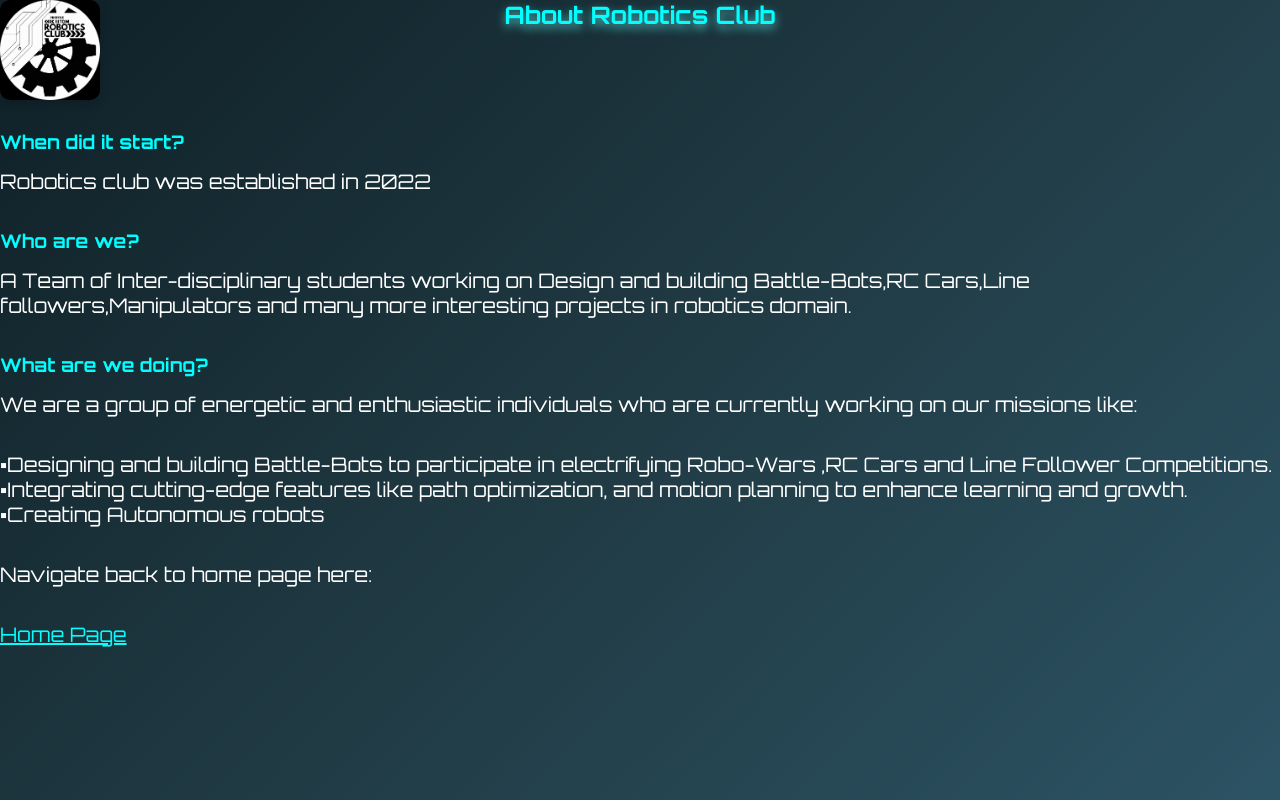
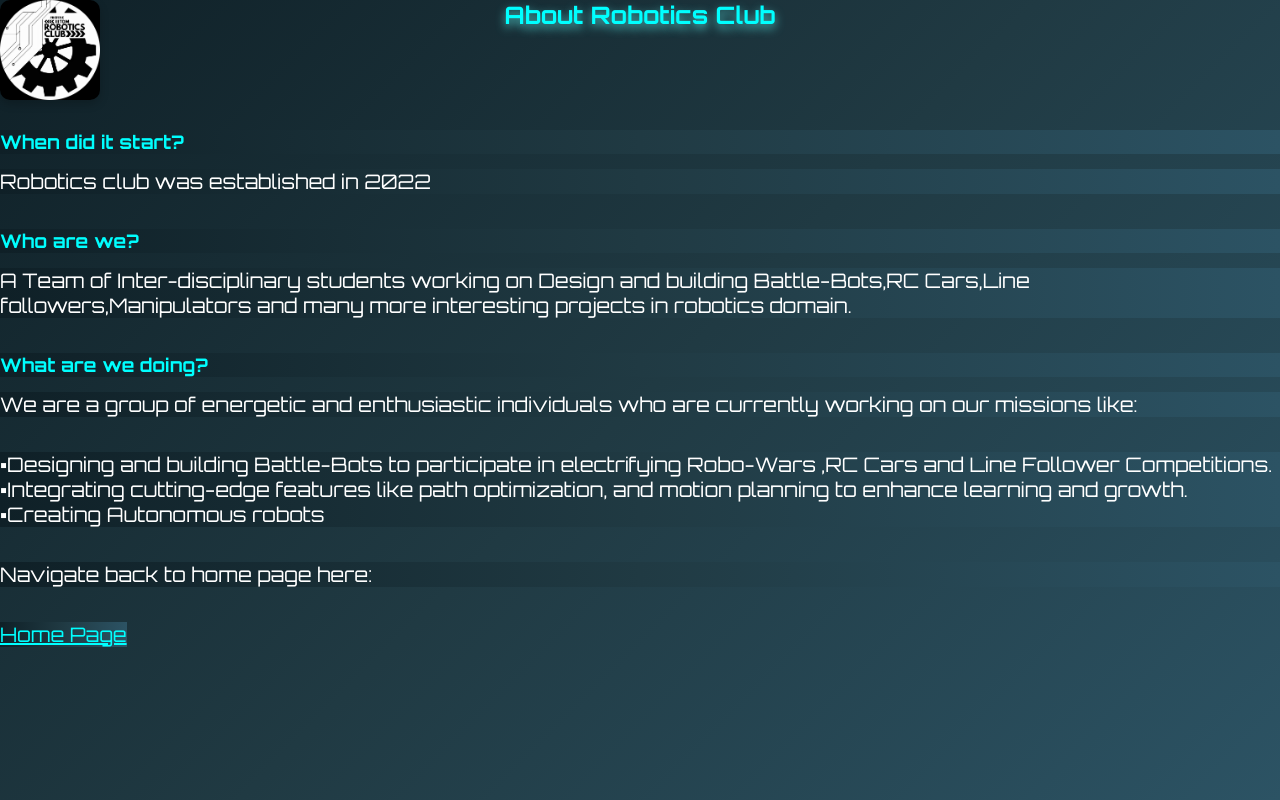
Before and after one commit to Robotics-IIITDM/robosite, a Flask app: page /about in a window 1280 px wide. Run offline with Flask 3, Linux system fonts and the light colour scheme.

Commit message:
Update about.html

```diff
--- a/templates/about.html
+++ b/templates/about.html
@@ -32,17 +32,20 @@
             color: white;
             margin-bottom: 15px;
             color: aqua;
+            background: linear-gradient(90deg, #0f2027, #203a43, #2c5364);
         }
 
         .g {
             font-size: 20px;
             color: white;
             margin-bottom: 35px;
+            background: linear-gradient(90deg, #0f2027, #203a43, #2c5364);
         }
         .s {
             font-size: 20px;
             color: aqua;
             margin-bottom: 35px;
+            background: linear-gradient(90deg, #0f2027, #203a43, #2c5364);
         }
 
         .s :hover {
```
